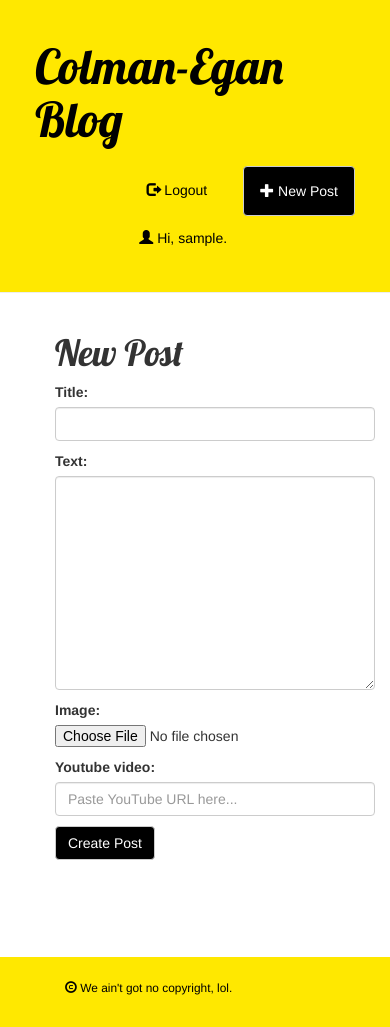
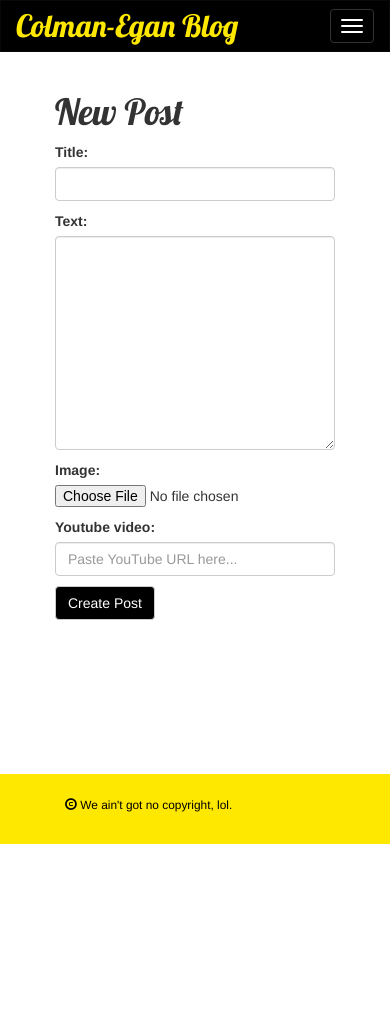
Before and after one commit to broden-wanner/colman_blog, a Django app: page /post/quality-post/new/ in a window 390 px wide. After the commit the page ends 844 px from the top, so only its background shows below. Run offline with Django 3.2, Linux system fonts and the light colour scheme; the visitor is signed in with stand-in values (Sample User, id 1); some libraries are stand-ins or nearby versions.

Commit message:
Made website more mobile-friendly

```diff
--- a/static/css/base.css
+++ b/static/css/base.css
@@ -5,7 +5,8 @@ h1 a {
 
 main {
 	margin-left: 40px;
-    min-height: calc(100vh - 220px);
+    margin-right: 40px;
+    min-height: calc(100vh - 162px);
     margin-bottom: 20px
 }
 
@@ -40,48 +57,15 @@ main {
 }
 
 /*Header stuff */
-.page-header {
-    background-color: #FFE800;
-    margin-top: 0;
-    padding: 20px 20px 20px 20px;
+.navbar {
+    border-radius: 0px;
+    background-color: black;
 }
 
-.page-header h1, .page-header h1 a, .page-header h1 a:visited, .page-header h1 a:active {
-    color: #000000;
-    font-size: 36pt;
-    text-decoration: none;
-}
-
-.page-header ul {
-    list-style-type: none;
-    margin: 20px 0 0 0;
-    padding: 0;
-    overflow: hidden;
-}
-
-.page-header ul li {
-    float: right;
-}
-
-.page-header a[href*="logout"], #display-user, .page-header a[href*="new"] {
-    display: block;
-    color: #000000;
-    text-align: center;
-    padding: 14px 16px;
-	text-decoration: none;
-}
-
-.page-header ul li a[href*="logout"] {
-    margin-right: 20px
-}
-
-.page-header a[href*="new"] {
-	color: black;
-}
-
-.page-header ul li .btn-default {
-    background-color: black;
-    color: white;
+.navbar-inverse .navbar-header .navbar-brand {
+    font-family: 'Lobster';
+    font-size: 2.2em;
+    color: #FFE800;
 }
 
 /* Main stuff */
--- a/templates/base.html
+++ b/templates/base.html
@@ -13,22 +13,29 @@
 		<link rel="stylesheet" href="{% static 'css/base.css' %}">
 	</head>
 	<body>
+		<nav class="navbar navbar-inverse">
 		  	<div class="container-fluid">
-			<header class="page-header row">
-				<div class="col-sm-8">
-					<h1><a href="/">Colman-Egan Blog</a></h1>
+			    <div class="navbar-header">
+			    	{% if user.is_authenticated %}
+				      	<button type="button" class="navbar-toggle" data-toggle="collapse" data-target="#main-navbar">
+					        <span class="icon-bar"></span>
+					        <span class="icon-bar"></span>
+					        <span class="icon-bar"></span>
+				        </button>
+			        {% endif %}
+			        <a class="navbar-brand" href="/">Colman-Egan Blog</a>
 			    </div>
-				<div class="col-sm-4">
-					<ul>
 			    {% if user.is_authenticated %}
-							<li><a class="btn btn-default" href="{% url 'create' %}"><span class="glyphicon glyphicon-plus"></span> New Post</a></li>
+				    <div class="collapse navbar-collapse" id="main-navbar">
+						<a class="btn btn-default navbar-btn" href="{% url 'create' %}"><span class="glyphicon glyphicon-plus"></span> New Post</a>
+					    <ul class="nav navbar-nav navbar-right">
+					    	<li><a href="#"><span class="glyphicon glyphicon-user"></span> Hi, {{ user.username }}</a></li>
 						    <li><a href="{% url 'logout' %}"><span class="glyphicon glyphicon-log-out"></span> Logout</a></li>
-							<li><p id="display-user"><span class="glyphicon glyphicon-user"></span> Hi, {{ user.username }}.</p></li>
-						{% endif %}
 					    </ul>
 				    </div>
-			</header>
+			    {% endif %}
 		  	</div>
+		</nav>
 
 		<main>
 			<div class="container-fluid">
--- a/templates/index.html
+++ b/templates/index.html
@@ -19,7 +19,11 @@
 						<img src="{{ post.image.url }}" alt="Image for post {{ post.title }}" class="img-rounded img-responsive post-image">
 					{% endif %}
 					{% if post.youtube_video %}
-						<iframe width="560" height="315" src="{{ post.embed_link }}" frameborder="0" allow="autoplay; encrypted-media" allowfullscreen></iframe>
+					<div class="youtube-video">
+						<div class="embed-responsive embed-responsive-16by9">
+							<iframe class="embed-responsive-item" width="560" height="315" src="{{ post.embed_link }}" frameborder="0" allow="autoplay; encrypted-media" allowfullscreen></iframe>
+						</div>
+					</div>
 					{% endif %}
 				</div>
 				<div class="published-edited-dates">
```
Also changed, not shown: other parts of static/css/base.css (+41 -2 lines), templates/detail.html (+8 -2 lines), templates/registration/login.html (+5 -3 lines). Lines whose indentation alone changed are shown as unchanged.
